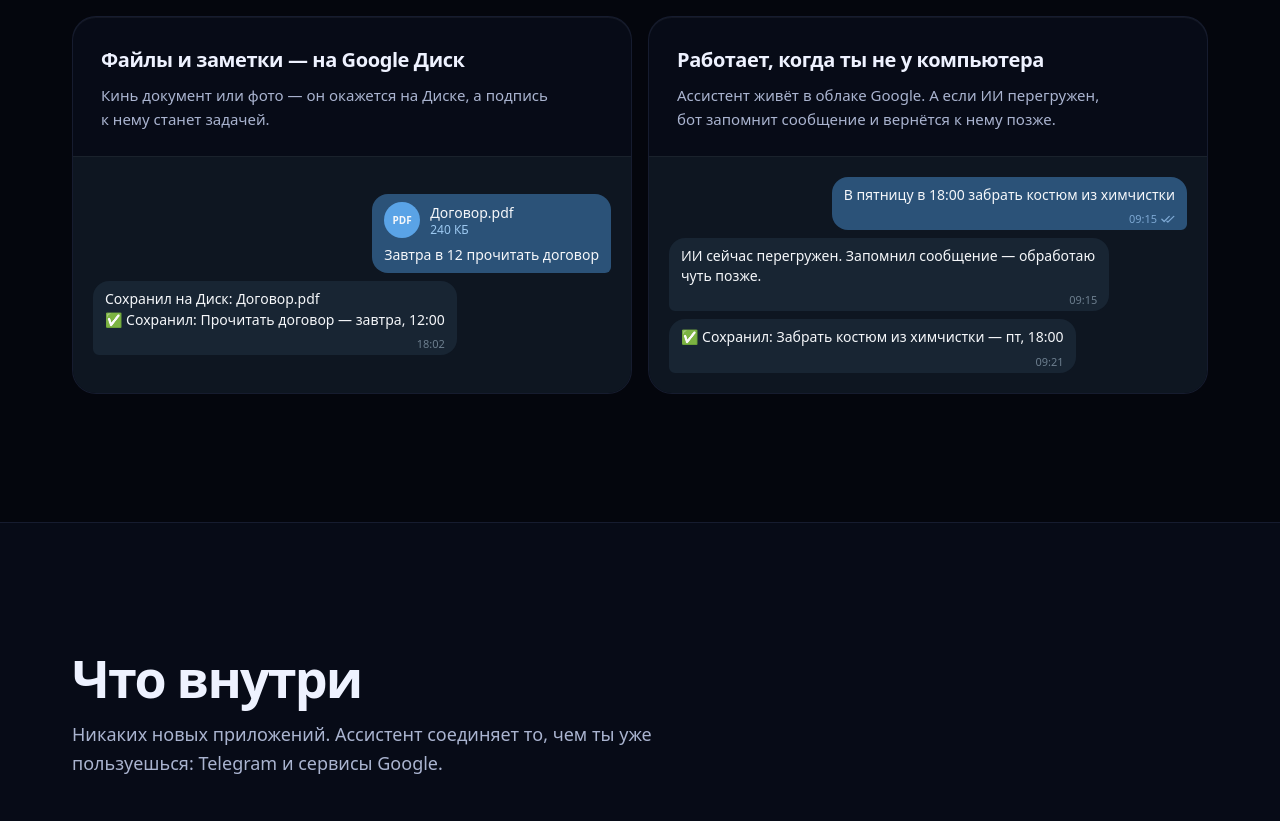
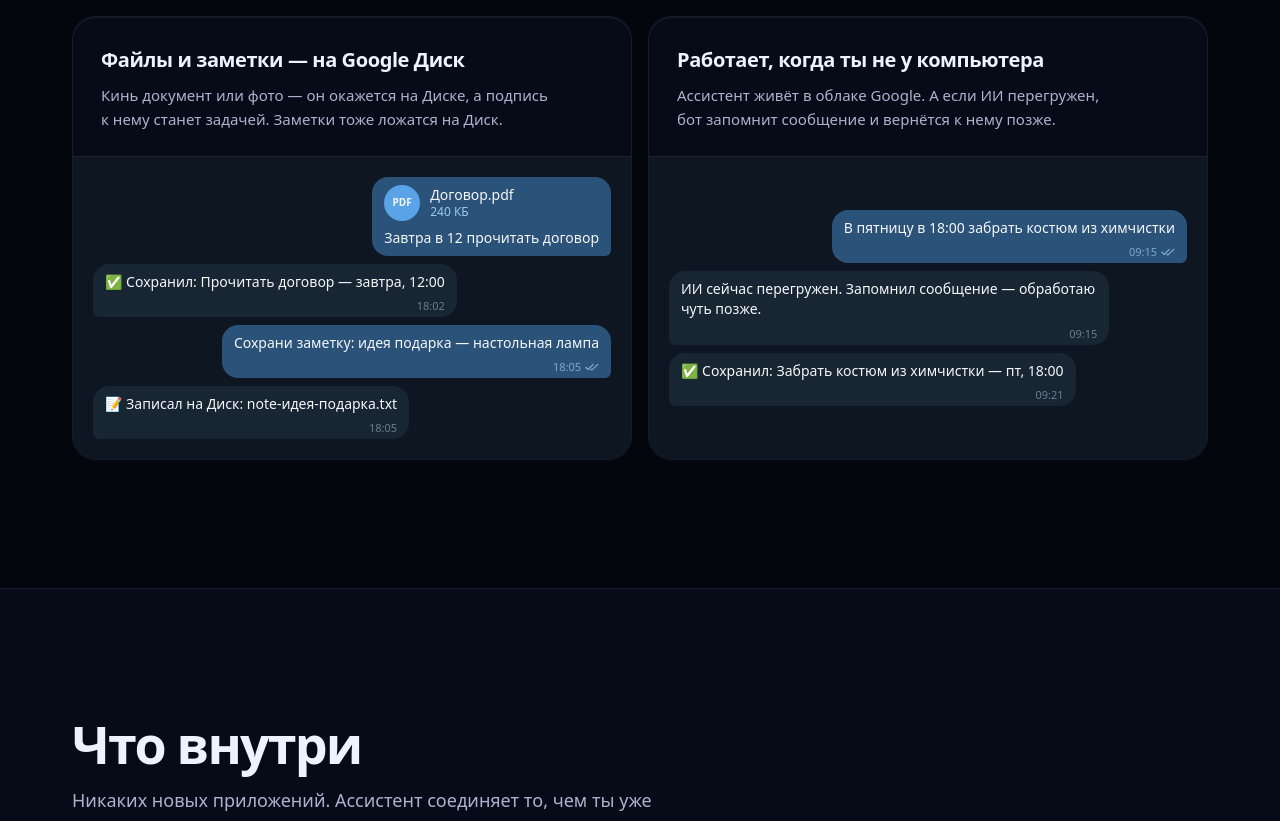
Before and after one commit to Dikozi/bailanysta, a Next.js app: page / in a window 1280 px wide. Shown: the part 3877-4698 px from the top of the page. Built offline with nearby package versions, Linux system fonts and the light colour scheme.

Commit message:
fix(copy): сообщения о Диске — дословные шаблоны бота
Co-Authored-By: Claude Opus 5.5 <noreply@anthropic.com>
Claude-Session: https://claude.ai/code/session_016NSmHtF7gWKQH6MeN8hqTo

```diff
--- a/src/components/sections/features.tsx
+++ b/src/components/sections/features.tsx
@@ -167,7 +167,7 @@ export function Features() {
           <Tile
             className="lg:col-span-6"
             title="Файлы и заметки — на Google Диск"
-            text="Кинь документ или фото — он окажется на Диске, а подпись к нему станет задачей."
+            text="Кинь документ или фото — он окажется на Диске, а подпись к нему станет задачей. Заметки тоже ложатся на Диск."
           >
             <div className="flex flex-col gap-2">
               <div className="flex flex-col items-end">
@@ -184,9 +184,11 @@ export function Features() {
                   <span className="mt-1.5 block">Завтра в 12 прочитать договор</span>
                 </div>
               </div>
-              <Bubble time="18:02">
-                Сохранил на Диск: Договор.pdf{"\n"}✅ Сохранил: Прочитать договор — завтра, 12:00
+              <Bubble time="18:02">✅ Сохранил: Прочитать договор — завтра, 12:00</Bubble>
+              <Bubble side="out" time="18:05">
+                Сохрани заметку: идея подарка — настольная лампа
               </Bubble>
+              <Bubble time="18:05">📝 Записал на Диск: note-идея-подарка.txt</Bubble>
             </div>
           </Tile>
 
```
